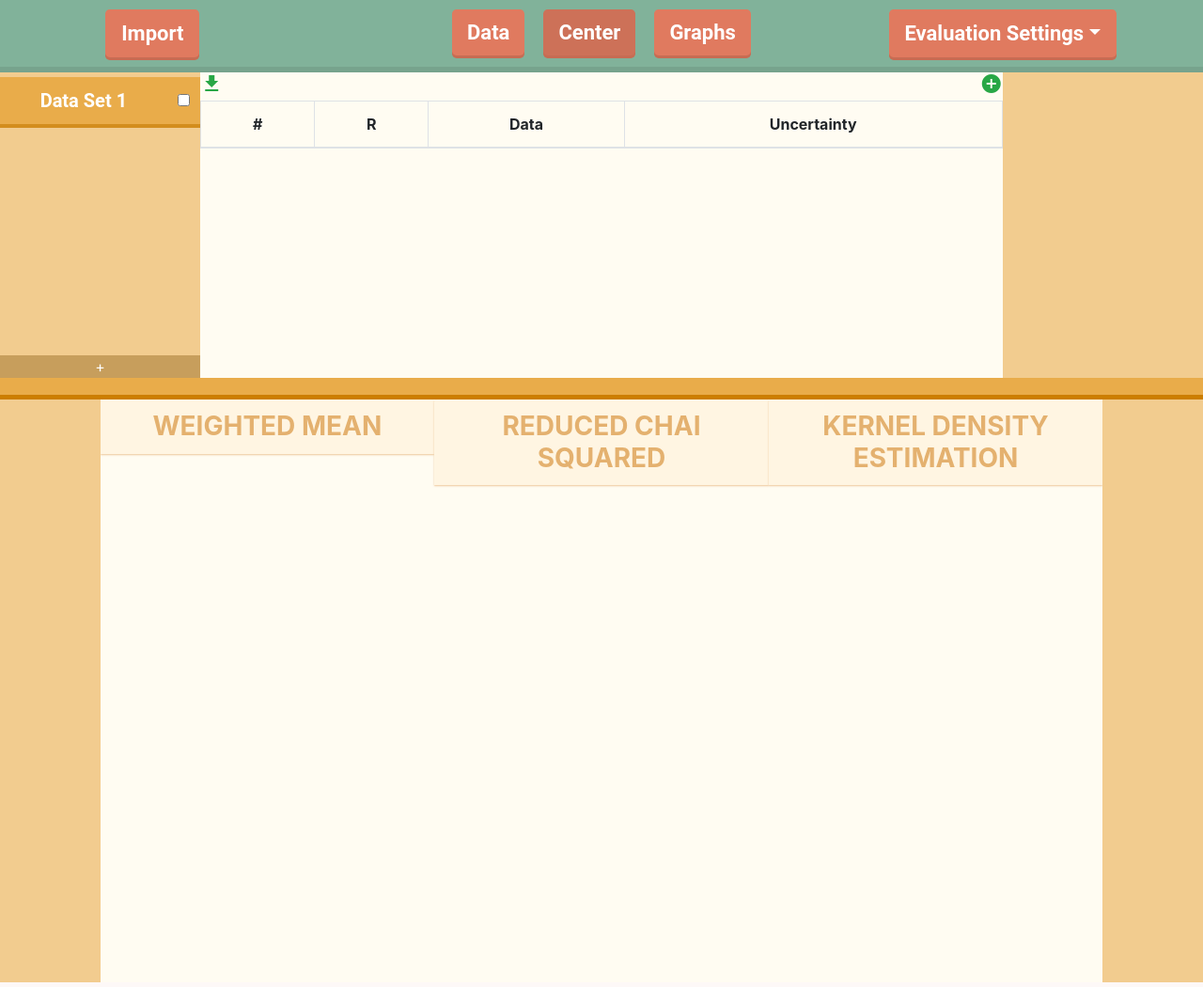
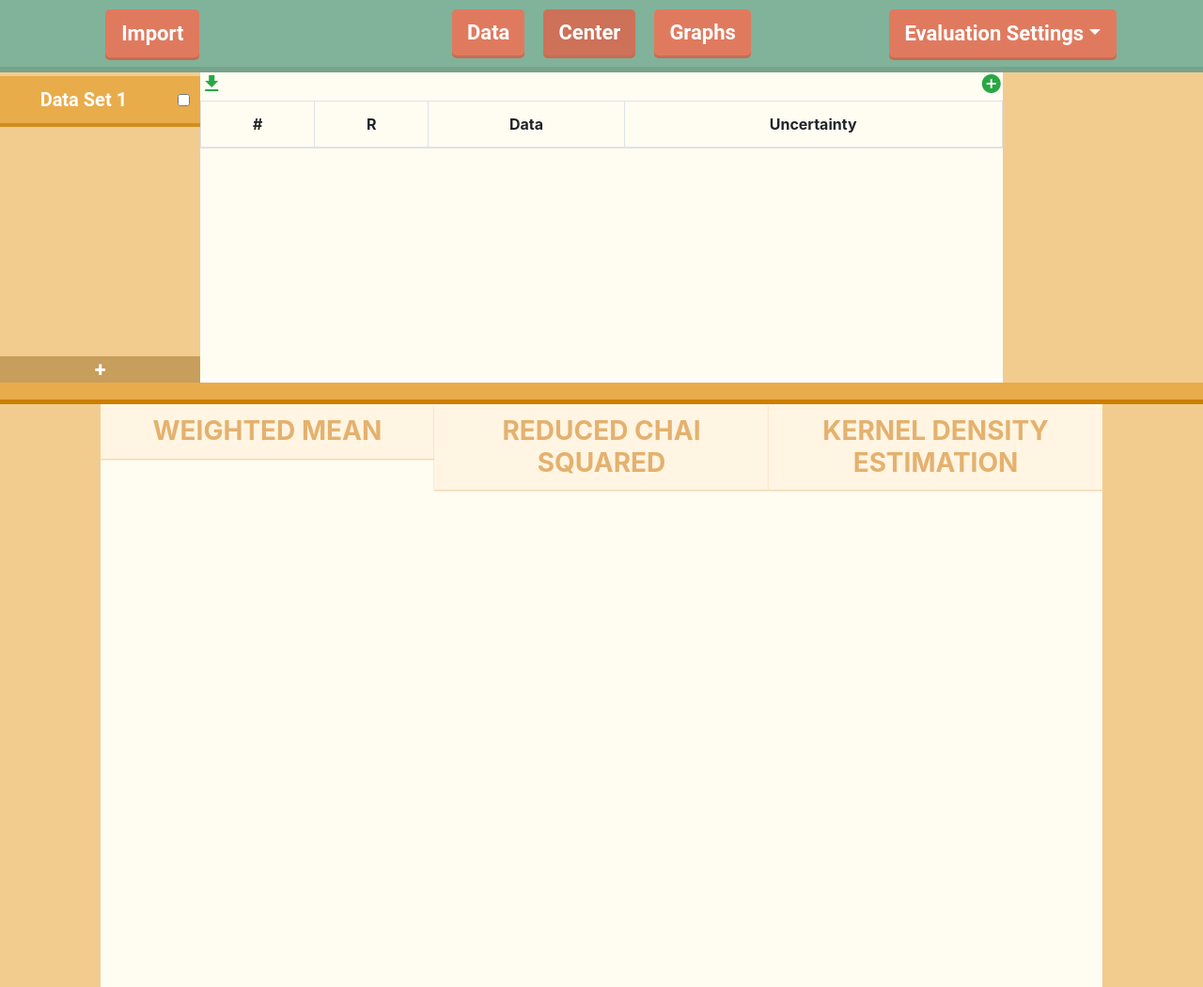
Before and after one commit to becker1998/Sigma-Chi, a PHP site: page /Index.html in a window 1280 px wide. Shown: the whole page at 94% size. Run offline with PHP 8.4, Linux system fonts and the light colour scheme; lists and menus that the app fills with data are empty; a map, chart or similar area stays blank.

Commit message:
front-end fixes
graphs we're scrolling, updated "add" button to be actual button

```diff
--- a/Index.html
+++ b/Index.html
@@ -125,7 +125,7 @@
   <div id = "collapsetop" class="row d-flex collapsetop">
     <div class="col-sm-2  d-flex flex-column
             side-panel nopadding sidecol ">
-      <nav class="navbar">
+      <nav class="navbar d-flex align-items-start flex-column">
         <div id="datasets" class="col align-self-center navbar-nav card-body table-scroll-y scrollbar
                   nomargin">
           <!-- DataSets are written into here from addNewData() -->
@@ -137,7 +137,7 @@
           </div>
         </div>
       </nav>
-      <a onclick="addNewData()" class="add align-self-center">+</a>
+      <Button onclick="addNewData()" class="add fontFix align-self-center">+</Button>
     </div>
     <div id = "tophalf" class="col-sm-8 main-panel nopadding maincol card-body nomargin">
       <div id="table" class="table-editable table-scroll-y mainScrollbar nomargin">
@@ -183,7 +183,7 @@
       </div>
       <!-- divider end -->
     </div>
-    <div class="row d-flex ">
+    <div class="row">
       <div  id = "collapsebottom" class="col-1 d-flex flex-column
             side-panel nopadding sidecol">
         <div class="col-4 align-self-center">
@@ -206,7 +206,7 @@
             </h3>
             <canvas class="graph-size" id="rcSqr"></canvas>
           </div>
-          <div class="col-sm-4 nopadding align-items-center">
+          <div class="col-sm-4 nopadding">
             <h3 class="card-header graph-header text-center font-weight-bold text-uppercase pr-2 pl-2">
               Kernel Density Estimation
             </h3>
--- a/css/main.css
+++ b/css/main.css
@@ -187,13 +187,14 @@ label {
 .add {
   background-color: #c79e5c !important;
   color: white !important;
-  box-shadow: 0px 5px 0px #cc7e00;
+  border: none;
   width: 100%;
+  height: 30px !important;
+  line-height: 50% !important;
 }
 
 .add:hover {
-  background-color: #ac8039 !important;
-  box-shadow: 0px 5px 0px #9e732d;
+  background-color: #bb8d43 !important;
   color: white !important;
   width: 100%;
 }
@@ -268,7 +269,7 @@ select:hover {
 }
 
 .graph-size {
-  width: 95%;
+  width: 95% !important;
   margin-left: 10px;
   margin-top: 5px;
 }
```
